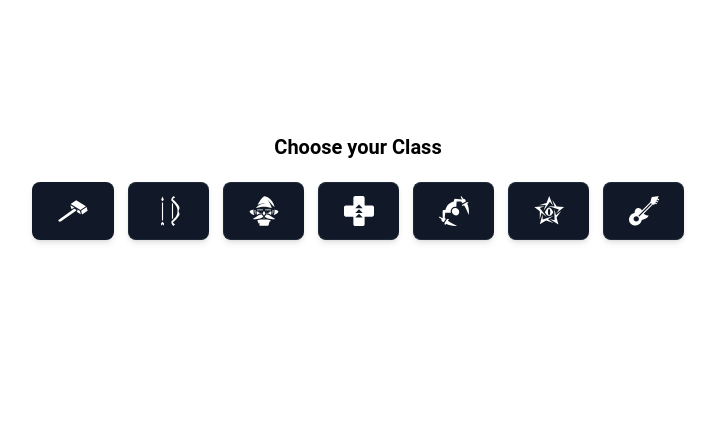
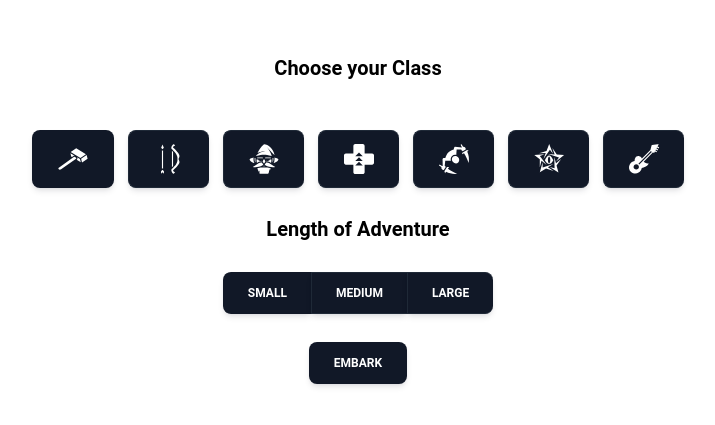
Before and after one commit to carlos-jmh/gpt-quest, a React (Vite) app in the folder gpt-quest-web/: page /character in a window 1280 px wide. Shown: the part 313-738 px from the top of the page, without its empty margins (282-997 px from the left). Built offline with nearby package versions, Linux system fonts and the light colour scheme.

Commit message:
finished base front page layout

```diff
--- a/gpt-quest-web/src/pages/CharacterCreation.jsx
+++ b/gpt-quest-web/src/pages/CharacterCreation.jsx
@@ -25,7 +25,7 @@ function CharacterCreation() {
 
 
     return (
-        <div>
+        <div style={{ justifyContent: 'center'}}>
             <h1 style={{color: "white" ,height: "25vh"}}>
                 <Typewriter
                     options={{
@@ -38,11 +38,11 @@ function CharacterCreation() {
 
                 />
             </h1>
-            <Card className="w-full max-w-screen-md p-4 shadow-none" style={{ backgroundColor: "white" }}>
+            <Card className="w-full max-w-screen-md p-7  shadow-none flex flex-col items-center gap-7" style={{ backgroundColor: "white" }}>
                 <Typography variant="h5" color="black" className="mb-5">
                     Choose your Class
                 </Typography>
-                <ButtonGroup className="gap-3.5 justify-center mb-4">
+                <ButtonGroup className="gap-3.5 justify-center">
                     <Tooltip content="Barbarian"
                         animate={{
                             mount:{scale: 1, y: 0},
@@ -56,7 +56,9 @@ function CharacterCreation() {
                             onMouseLeave={() => handleButtonHover(null, null)}
                             style={{
                                 backgroundColor: hoveredButton === 'red' ? 'red' : '',
-                                transition: 'background-color 0.3s',
+                                borderColor: hoveredButton === 'red' ? 'red' : '',
+                                transition: 'all 0.3s',
+                                //transition: 'border-color 0.3s',
                             }}
                             data-tooltip-target="tooltip-light"
                             type="button"
@@ -77,7 +79,8 @@ function CharacterCreation() {
                             onMouseLeave={() => handleButtonHover(null)}
                             style={{
                                 backgroundColor: hoveredButton === 'orange' ? 'orange' : '',
-                                transition: 'background-color 0.3s',
+                                borderColor: hoveredButton === 'orange' ? 'orange' : '',
+                                transition: 'all 0.3s',
                             }}
                         >
                             <GiBowArrow color={"white"} style={{ fontSize: '2rem' }} />
@@ -96,8 +99,8 @@ function CharacterCreation() {
                             onMouseLeave={() => handleButtonHover(null)}
                             style={{
                                 backgroundColor: hoveredButton === 'green' ? 'green' : '',
-                                transition: 'background-color 0.3s',
-                                position: 'relative',
+                                borderColor: hoveredButton === 'green' ? 'green' : '',
+                                transition: 'all 0.3s',
                             }}
                         >
                             <GiWizardFace color={"white"} style={{ fontSize: '2rem' }} />
@@ -116,7 +119,8 @@ function CharacterCreation() {
                             onMouseLeave={() => handleButtonHover(null)}
                             style={{
                                 backgroundColor: hoveredButton === "#ffeb3b" ? "#ffeb3b" : '',
-                                transition: 'background-color 0.3s',
+                                borderColor: hoveredButton === '#ffeb3b' ? '#ffeb3b' : '',
+                                transition: 'all 0.3s',
                             }}
                         >
                             <GiHealthIncrease color={"white"} style={{ fontSize: '2rem' }} />
@@ -135,7 +139,8 @@ function CharacterCreation() {
                             onMouseLeave={() => handleButtonHover(null)}
                             style={{
                                 backgroundColor: hoveredButton === 'blue' ? 'blue' : '',
-                                transition: 'background-color 0.3s',
+                                borderColor: hoveredButton === 'blue' ? 'blue' : '',
+                                transition: 'all 0.3s',
                             }}
                         >
                             <GiRogue color={"white"} style={{ fontSize: '2rem' }} />
@@ -154,7 +159,8 @@ function CharacterCreation() {
                             onMouseLeave={() => handleButtonHover(null)}
                             style={{
                                 backgroundColor: hoveredButton === 'purple' ? 'purple' : '',
-                                transition: 'background-color 0.3s',
+                                borderColor: hoveredButton === 'purple' ? 'purple' : '',
+                                transition: 'all 0.3s',
                             }}
                         >
                             <GiCursedStar color={"white"} style={{ fontSize: '2rem' }} />
@@ -173,15 +179,25 @@ function CharacterCreation() {
                             onMouseLeave={() => handleButtonHover(null)}
                             style={{
                                 backgroundColor: hoveredButton === 'pink' ? 'pink' : '',
-                                transition: 'background-color 0.3s',
+                                borderColor: hoveredButton === 'pink' ? 'pink' : '',
+                                transition: 'all 0.3s',
                             }}
                         >
                             <GiGuitar color={"white"} style={{ fontSize: '2rem' }} />
                         </Button>
                     </Tooltip>
                 </ButtonGroup>
-                <CardBody />
+                <Typography variant="h5" color="black">
+                    Length of Adventure
+                </Typography>
+                <ButtonGroup className='justify-center' >
+                    <Button>Small</Button>
+                    <Button>Medium</Button>
+                    <Button>Large</Button>
+                </ButtonGroup>
+                <Button >Embark</Button>
             </Card>
+
         </div>
     );
 }
--- /dev/null
+++ b/package.json
@@ -0,0 +1,5 @@
+{
+  "dependencies": {
+    "typewriter-effect": "^2.21.0"
+  }
+}
```
Also changed, not shown: 1 other file (tests, documents, lock files or other folders).
